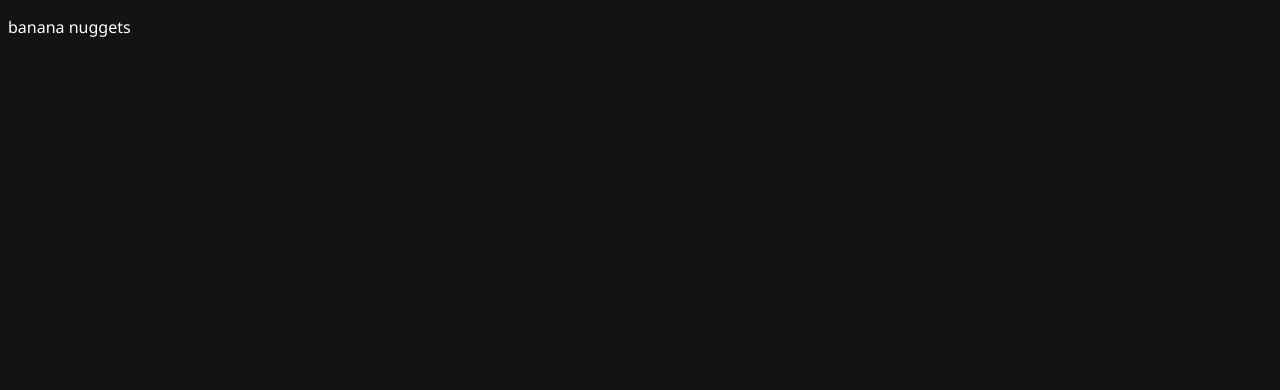
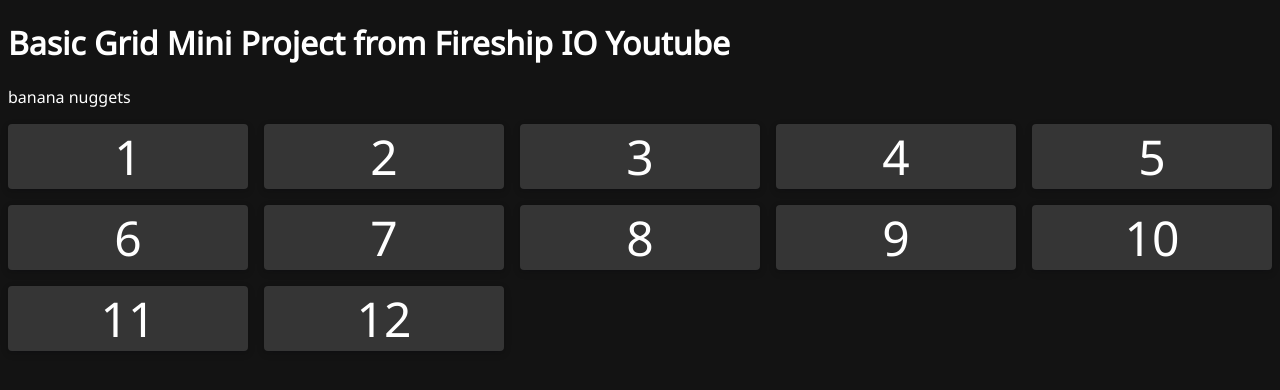
Before and after one commit to isai7710/Simple-Web-Dev-Projects, a plain HTML site: page CSS Grid Practice/basic-grid.html in a window 1280 px wide. Drawn offline with Linux system fonts and the light colour scheme.

Commit message:
followed along the tutorial, still a little confused

```diff
--- a/CSS Grid Practice/basic-grid.css
+++ b/CSS Grid Practice/basic-grid.css
@@ -0,0 +1,9 @@
+.basic-grid {
+    display: grid;
+    gap: 1rem;
+
+    /* 1 too skinny, too much code */
+    grid-template-columns: repeat(12, 1fr);
+    grid-template-columns: repeat(12, minmax(240px, 1fr));
+    grid-template-columns: repeat(auto-fit, minmax(240px, 1fr));
+}
--- a/CSS Grid Practice/basic-grid.html
+++ b/CSS Grid Practice/basic-grid.html
@@ -12,7 +12,25 @@
 </head>
 
 <body>
+    <h1>Basic Grid Mini Project from Fireship IO Youtube</h1>
     <p>banana nuggets</p>
+    <!-- Main Grid Container -->
+    <section class="basic-grid">
+        <!-- Grid Items (Childrens of Container) -->
+        <div class="card">1</div>
+        <div class="card">2</div>
+        <div class="card">3</div>
+        <div class="card">4</div>
+        <div class="card">5</div>
+        <div class="card">6</div>
+        <div class="card">7</div>
+        <div class="card">8</div>
+        <div class="card">9</div>
+        <div class="card">10</div>
+        <div class="card">11</div>
+        <div class="card">12</div>
+
+    </section>
 
 </body>
 
```
